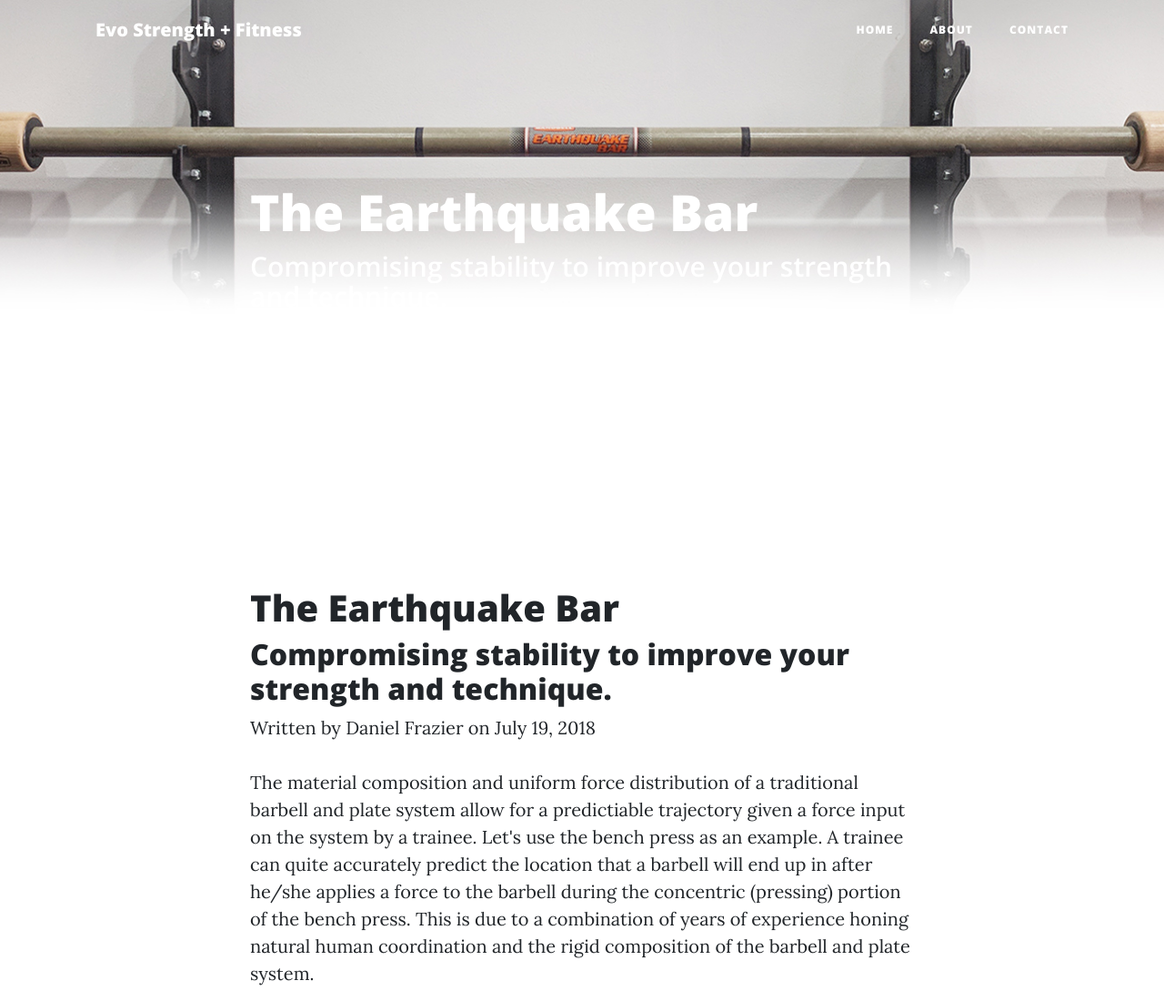
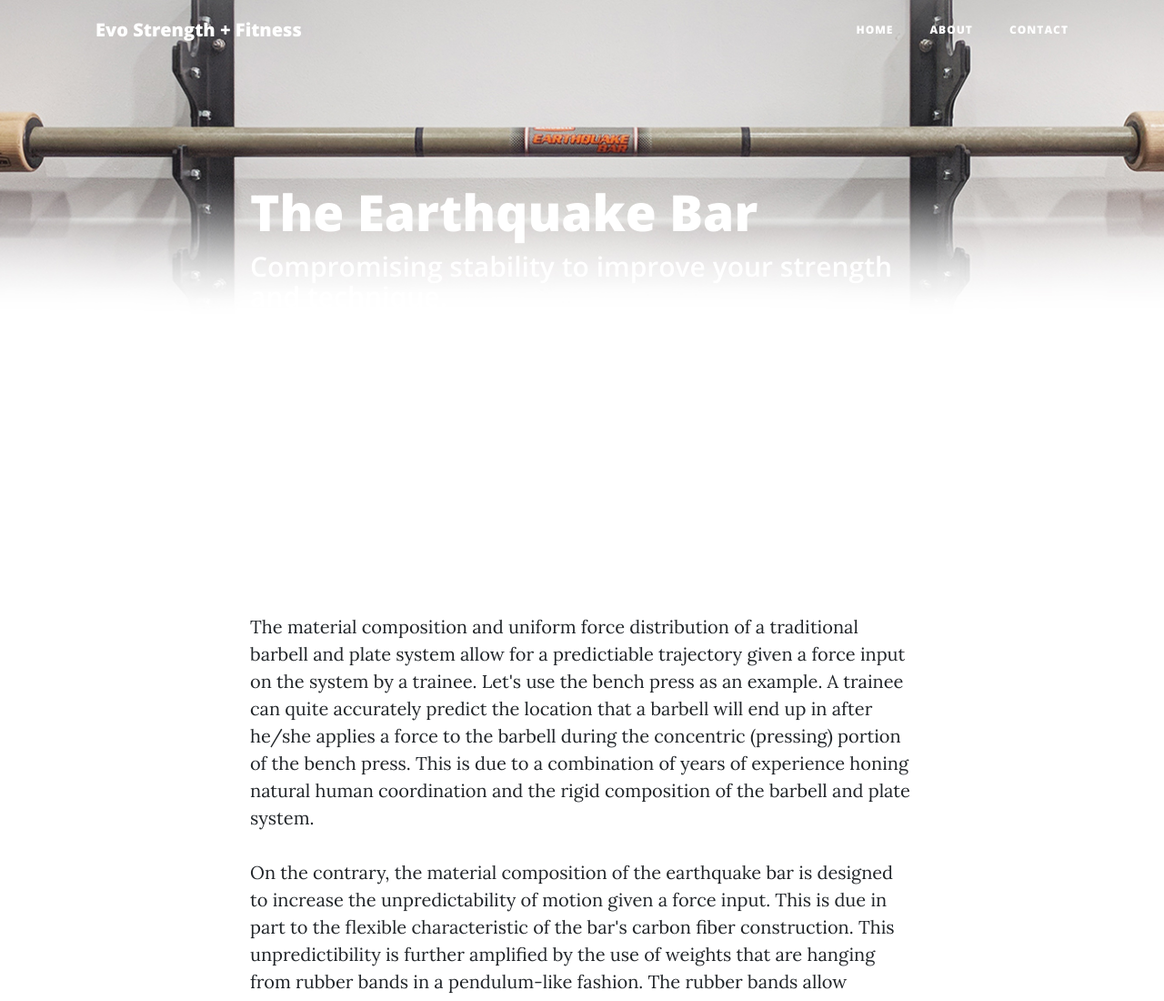
Before and after one commit to evostrength/education, a website: page earthquake-bar.html in a window 1280 px wide. Shown: the top 1100 px of the page at 91% size. Drawn offline with nearby package versions, Linux system fonts and the light colour scheme.

Commit message:
Update earthquake-bar.html

```diff
--- a/earthquake-bar.html
+++ b/earthquake-bar.html
@@ -75,11 +75,6 @@
       <div class="container">
         <div class="row">
           <div class="col-lg-8 col-md-10 mx-auto">
-            <h1>The Earthquake Bar</h1>
-            <h2 class="subheading">Compromising stability to improve your strength and technique. </h2>
-              <span class="meta">Written by
-                <a href="#">Daniel Frazier</a>
-                on July 19, 2018</span>
             <p>The material composition and uniform force distribution of a traditional barbell and plate system allow for a predictiable trajectory given a force input on the system by a trainee. Let's use the bench press as an example. A trainee can quite accurately predict the location that a barbell will end up in after he/she applies a force to the barbell during the concentric (pressing) portion of the bench press. This is due to a combination of years of experience honing natural human coordination and the rigid composition of the barbell and plate system.</p>
             <p>On the contrary, the material composition of the earthquake bar is designed to increase the unpredictability of motion given a force input. This is due in part to the flexible characteristic of the bar's carbon fiber construction. This unpredictibility is further amplified by the use of weights that are hanging from rubber bands in a pendulum-like fashion. The rubber bands allow unpredictable motion of the weights in all three dimenions, and the potential energy that is stored in the bands is ever changing throughout the bench stroke.</p>
             <a href="#">
```
